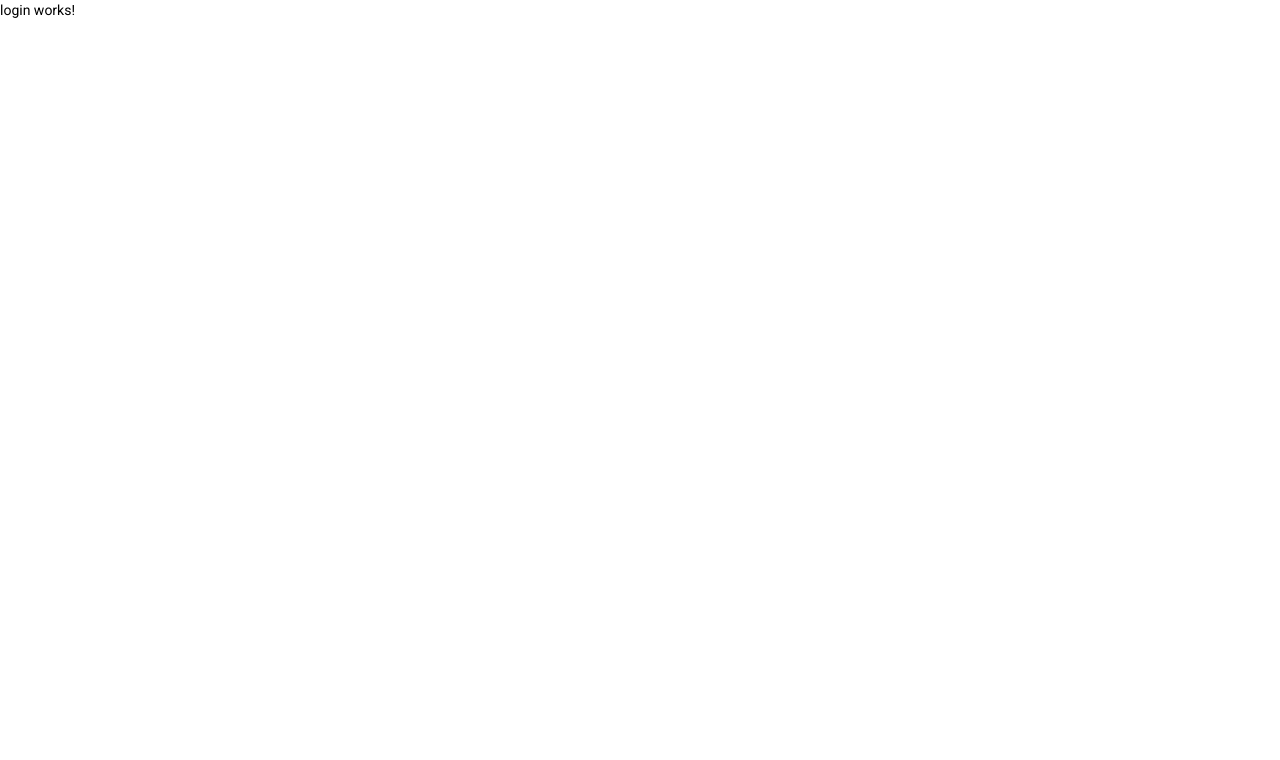
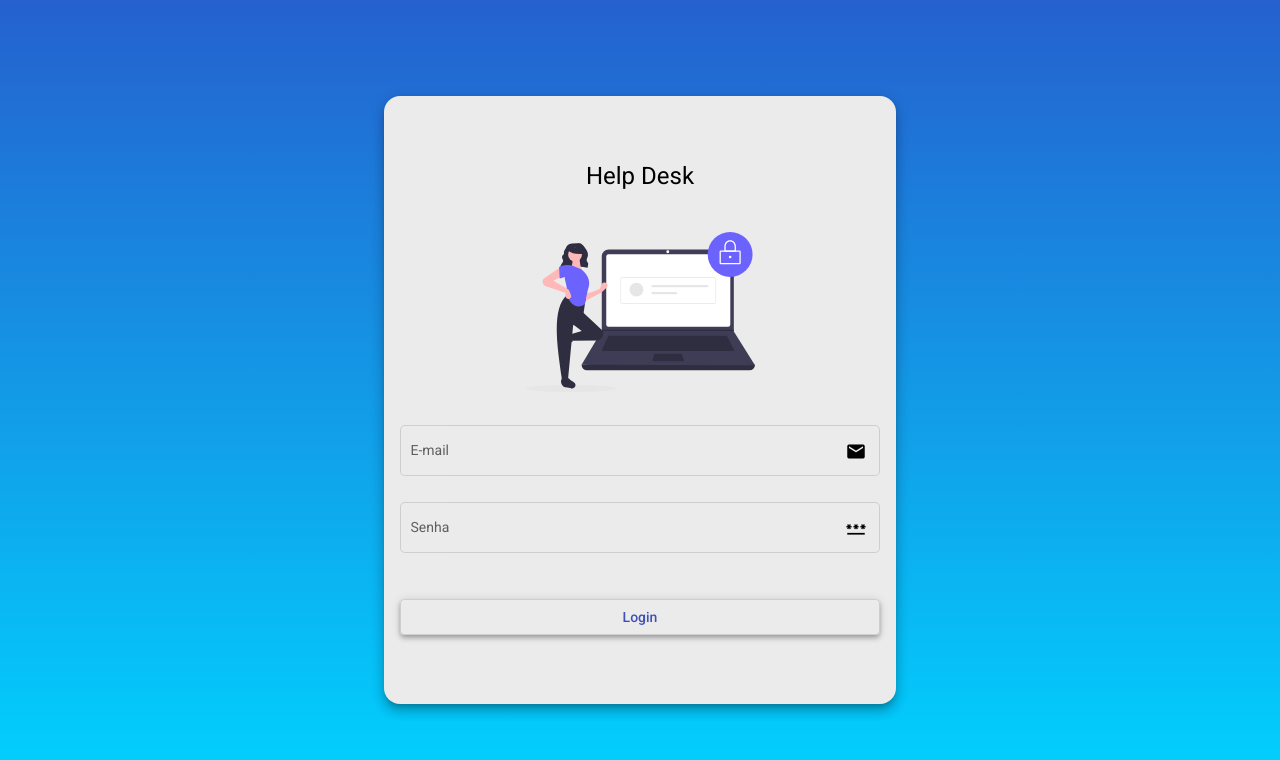
Before and after one commit to FolkGallego/HelpDesk-Front, an Angular app: page /login in a window 1280 px wide. Shown: the top 760 px of the page. Built offline with nearby package versions, Linux system fonts and the light colour scheme.

Commit message:
HTML e CSS para Login

```diff
--- a/src/app/Components/login/login.component.css
+++ b/src/app/Components/login/login.component.css
@@ -0,0 +1,36 @@
+.container {
+   height: 100%;
+   background: linear-gradient(180deg, rgba(2,0,36,1) 0%, rgba(37,97,207,1) 0%, rgba(0,212,255,1) 100%);
+   display: flex;
+   align-items: center;
+   justify-content: center;
+}
+
+.form {
+   width: 30rem;
+   height: 30rem;
+   margin: auto;
+   background-color: rgb(235, 235, 235);
+   padding: 4rem 1rem;
+   border-radius: 1rem;
+}
+
+h1 {
+   width: 100%;
+   text-align: center;
+
+}
+
+img {
+   height: 10rem;
+   width: 100%;
+   margin: 1.5rem auto 1.5rem auto;
+}
+
+.full-width {
+   width: 100%;
+}
+
+button {
+   margin-top: 1.5rem;
+}
--- a/src/app/Components/login/login.component.html
+++ b/src/app/Components/login/login.component.html
@@ -1 +1,30 @@
-<p>login works!</p>
+<div class="container">
+    <form class="form mat-elevation-z8">
+
+       <h1>Help Desk</h1>
+
+       <img src="assets/img/login-image.svg" alt="Help Desk">
+
+       <mat-form-field class="full-width" appearance="outline">
+        <mat-label>E-mail</mat-label>
+        <input
+        name="email"
+        matInput
+        placeholder="Ex. fulano@mail.com">
+        <mat-icon matSuffix>email</mat-icon>
+        </mat-form-field>
+
+       <mat-form-field class="full-width" appearance="outline">
+        <mat-label>Senha</mat-label>
+        <input
+        name="senha"
+        type="password"
+        matInput
+        placeholder="Ex. 123">
+        <mat-icon matSuffix>password</mat-icon>
+     </mat-form-field>
+
+       <button class="full-width mat-elevation-z4" mat-stroked-button color="primary">Login</button>
+    </form>
+
+ </div>
```
Also changed, not shown: src/app/Components/tecnico/tecnico-list/tecnico-list.component.html (line endings or trailing spaces), src/assets/img/login-image.svg (added).
